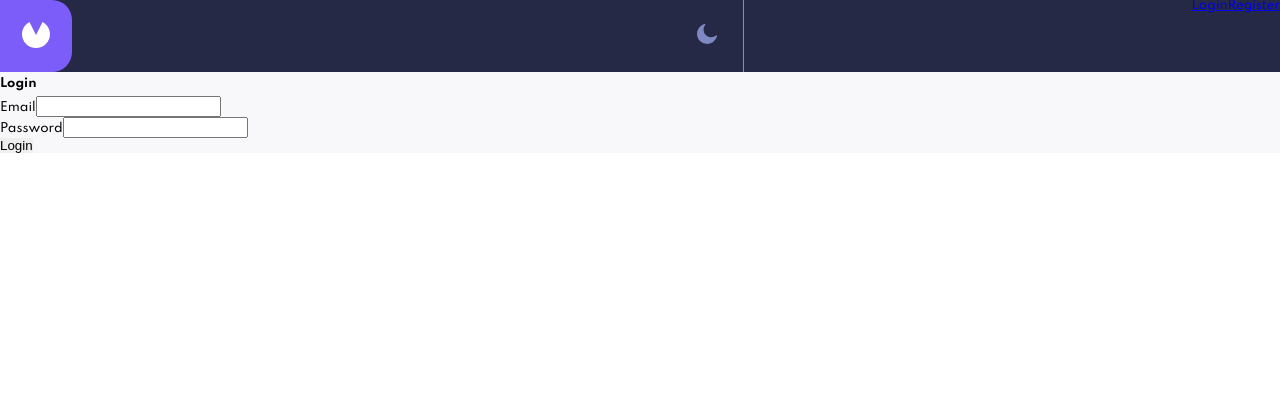
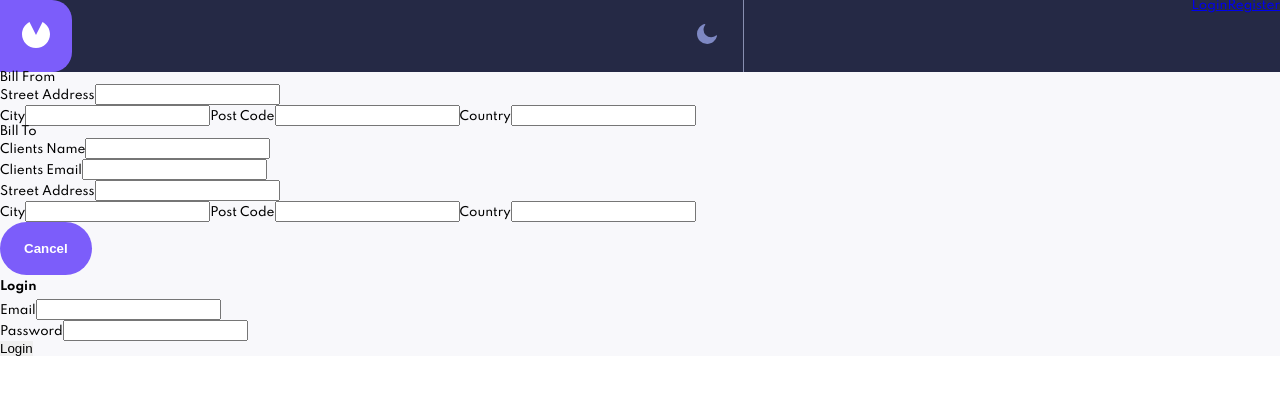
Before and after one commit to ormus395/invoicee, a React (Create React App) app in the folder client/: page /login in a window 1280 px wide. Shown: the top 394 px of the page. Built offline with nearby package versions, Linux system fonts and the light colour scheme.

Commit message:
Added uiReducer, and a drawer component, as well as started invoice form

```diff
--- a/client/src/App.js
+++ b/client/src/App.js
@@ -1,4 +1,4 @@
-import { useEffect, useState } from "react";
+import { useEffect, useState, useReducer } from "react";
 import {
   BrowserRouter as Router,
   Switch,
@@ -6,22 +6,31 @@ import {
   Redirect,
 } from "react-router-dom";
 
+// actions
+import * as actions from "./actions";
+
+// reducers
+import uiReducer from "./reducers/uiReducer";
+
 // service imports
 import authService from "./services/auth";
 import userService from "./services/user";
 
 // component and view imports
 import NavBar from "./components/NavBar";
+import Drawer from "./components/Drawer/Drawer";
 import Invoice from "./views/Invoice";
 import LoginForm from "./components/LoginForm";
 import RegisterForm from "./components/RegisterForm";
 import Landing from "./views/Landing";
 import Dashboard from "./views/Dashboard";
+import InvoiceForm from "./components/InvoiceForm/InvoiceForm";
+import Button from "./components/Button";
 
 function App() {
   const [error, setError] = useState(false);
   const [user, setUser] = useState(null);
-
+  const [uiState, uiDispatch] = useReducer(uiReducer, { drawer: true });
   // on app load, determine if the user is logged in or not
   // store the JWT in local storage (this inst the safest option)
   useEffect(() => {
@@ -82,6 +91,25 @@ function App() {
     <Router>
       <div className="App">
         <NavBar user={user} handleLogout={handleLogout} />
+        {uiState.drawer ? (
+          <Drawer>
+            <InvoiceForm />
+            <div className="drawer__footer">
+              <Button
+                onClick={() => {
+                  console.log("button clicked");
+                  try {
+                    uiDispatch({ type: actions.CLOSE_DRAWER });
+                  } catch (err) {
+                    console.log(err);
+                  }
+                }}
+              >
+                Cancel
+              </Button>
+            </div>
+          </Drawer>
+        ) : null}
         <Switch>
           <PrivateRoute path="/profile">
             <h1>Profile</h1>
--- /dev/null
+++ b/client/src/actions.js
@@ -0,0 +1,2 @@
+export const CLOSE_DRAWER = "close_drawer";
+export const OPEN_DRAWER = "open_drawer";
--- a/client/src/components/Button/index.js
+++ b/client/src/components/Button/index.js
@@ -26,7 +26,11 @@ const Button = (props) => {
     default:
   }
 
-  return <button className={buttonVariant}>{props.children}</button>;
+  return (
+    <button onClick={props.onClick} className={buttonVariant}>
+      {props.children}
+    </button>
+  );
 };
 
 export default Button;
--- /dev/null
+++ b/client/src/components/Drawer/Drawer.js
@@ -0,0 +1,6 @@
+import "./drawer.css";
+const Drawer = (props) => {
+  return <div className="drawer">{props.children}</div>;
+};
+
+export default Drawer;
--- /dev/null
+++ b/client/src/components/InvoiceForm/InvoiceForm.js
@@ -0,0 +1,86 @@
+import { useState } from "react";
+
+const InvoiceForm = () => {
+  const [formState, setFormState] = useState({});
+  const handleChange = (e) => {
+    console.log(" I handle change ");
+  };
+  return (
+    <div className="invoice-form">
+      <form>
+        <fieldset>
+          <legend>Bill From</legend>
+        </fieldset>
+        <div className="form-group">
+          <label htmlFor="streetAddress">Street Address</label>
+          <input
+            onChange={(e) => handleChange(e)}
+            name="streetAddress"
+            type="text"
+          />
+        </div>
+        <div className="form-group">
+          <label htmlFor="city">City</label>
+          <input onChange={(e) => handleChange(e)} name="city" type="text" />
+          <label htmlFor="city">Post Code</label>
+          <input
+            onChange={(e) => handleChange(e)}
+            name="postCode"
+            type="text"
+          />
+          <label htmlFor="city">Country</label>
+          <input onChange={(e) => handleChange(e)} name="country" type="text" />
+        </div>
+        <fieldset>
+          <legend>Bill To</legend>
+          <div className="form-group">
+            <label htmlFor="city">Clients Name</label>
+            <input
+              onChange={(e) => handleChange(e)}
+              name="clientName"
+              type="text"
+            />
+          </div>
+          <div className="form-group">
+            <label htmlFor="city">Clients Email</label>
+            <input
+              onChange={(e) => handleChange(e)}
+              name="clientEmail"
+              type="text"
+            />
+          </div>
+          <div className="form-group">
+            <label htmlFor="city">Street Address</label>
+            <input
+              onChange={(e) => handleChange(e)}
+              name="clientStreet"
+              type="text"
+            />
+          </div>
+          <div className="form-group">
+            <label htmlFor="clientCity">City</label>
+            <input
+              onChange={(e) => handleChange(e)}
+              name="clientCity"
+              type="text"
+            />
+            <label htmlFor="clientPostCode">Post Code</label>
+            <input
+              onChange={(e) => handleChange(e)}
+              name="clientPostCode"
+              type="text"
+            />
+            <label htmlFor="clientCountry">Country</label>
+            <input
+              onChange={(e) => handleChange(e)}
+              name="clientCountry"
+              type="text"
+            />
+          </div>
+        </fieldset>
+      </form>
+    </div>
+  );
+};
+
+export default InvoiceForm;
--- /dev/null
+++ b/client/src/reducers/uiReducer.js
@@ -0,0 +1,15 @@
+import { OPEN_DRAWER, CLOSE_DRAWER } from "../actions";
+
+const uiReducer = (state, action) => {
+  console.log("The uiReducer", state, action);
+  switch (action.type) {
+    case OPEN_DRAWER:
+      return { ...state, drawer: true };
+    case CLOSE_DRAWER:
+      return { ...state, drawer: false };
+    default:
+      throw new Error();
+  }
+};
+
+export default uiReducer;
```
Also changed, not shown: client/src/components/Drawer/drawer.css (added), 1 other file (tests, documents, lock files or other folders).
